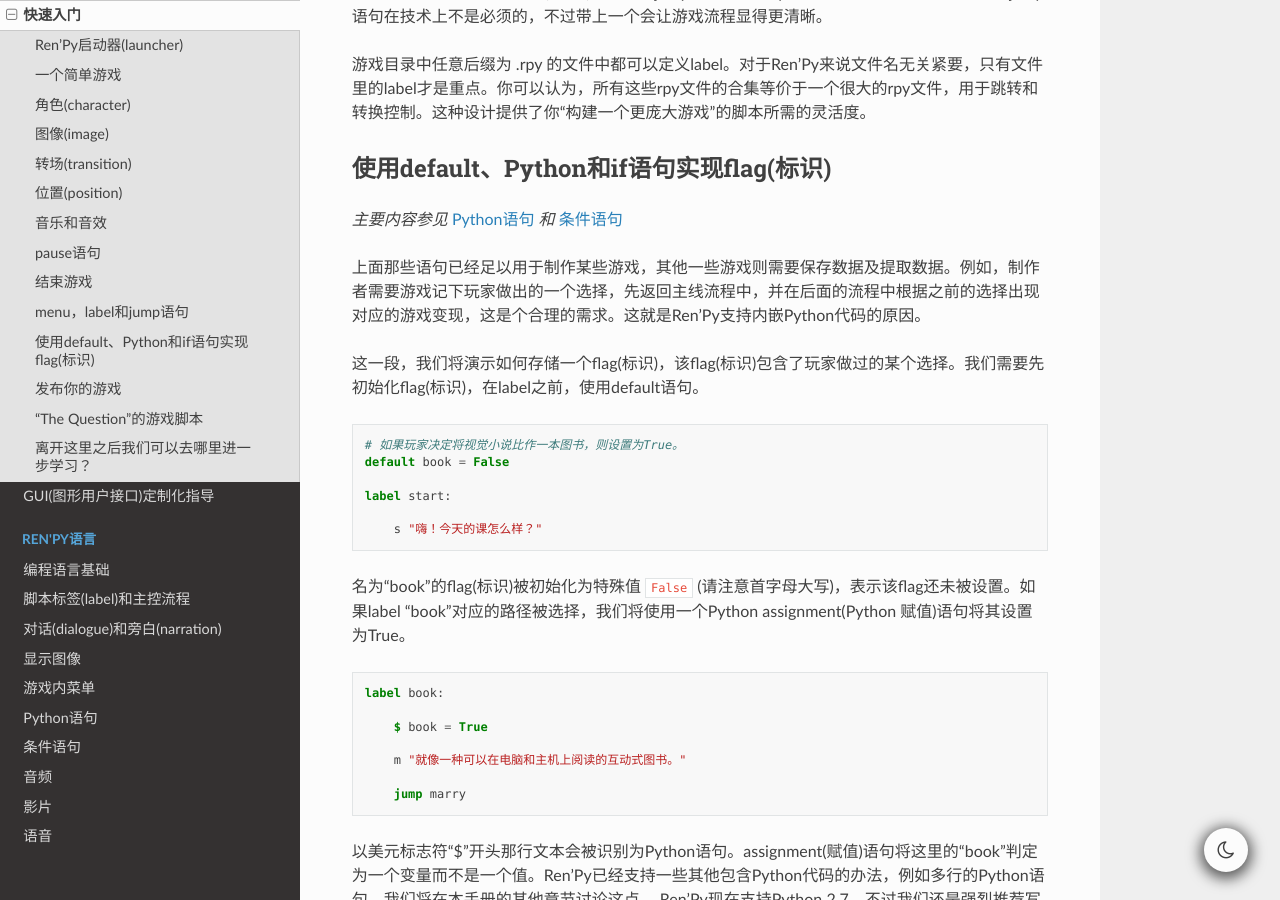
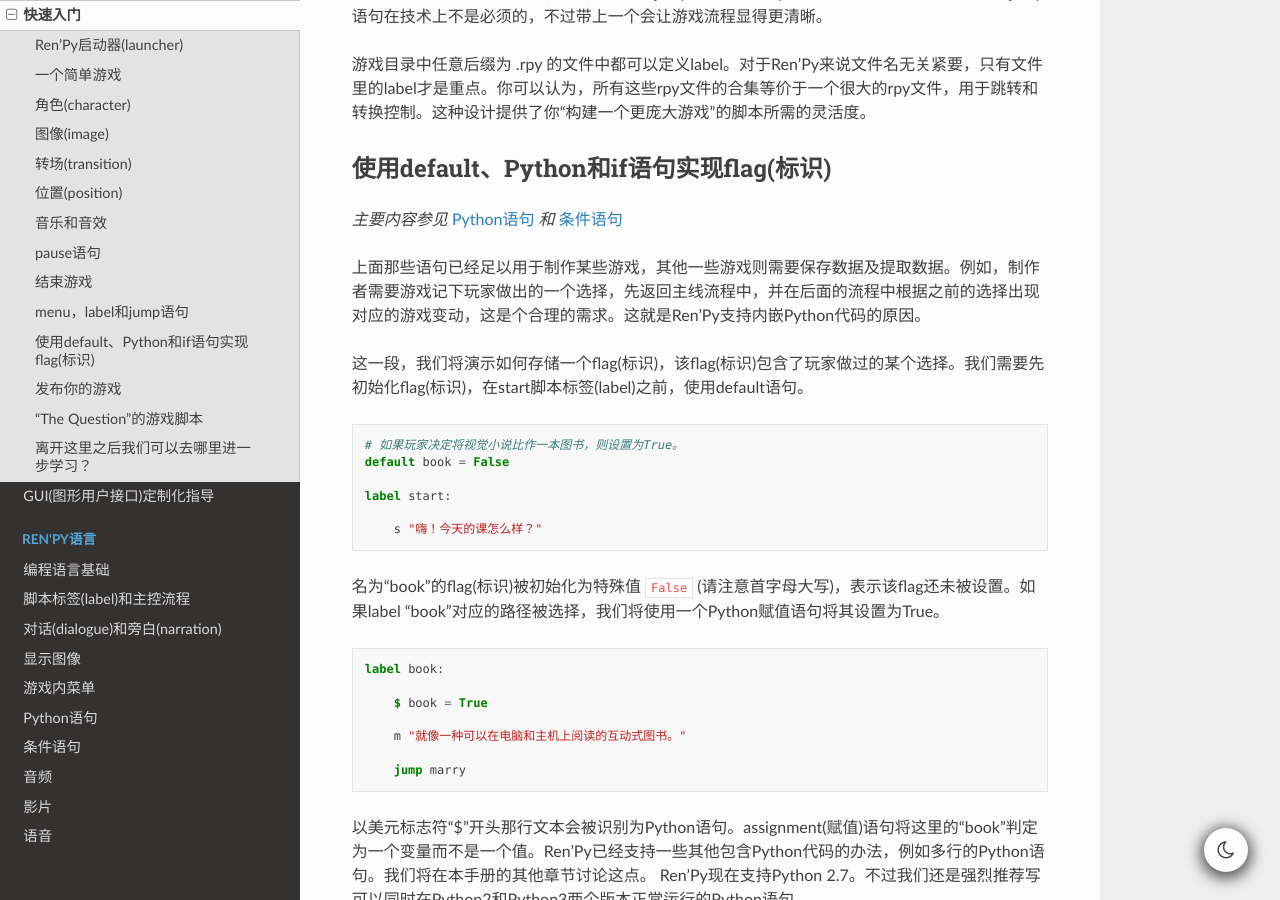
Before and after one commit to 3DMXM/Renpydoc-ranslate, a Sphinx documentation site: the page built from source/quickstart.rst, in a window 1280 px wide and 900 px high, scrolled down 12207 px. Built offline with Sphinx 7.4.7 and the Read the Docs theme 2.0.0, drawn with Linux system fonts in a browser that asks for light colours; the version number could not be read and is left out.

Commit message:
Some fix of Quickstart.

```diff
--- a/source/quickstart.rst
+++ b/source/quickstart.rst
@@ -456,9 +456,9 @@ menu语句能够给玩家提供一个分支选项::
 
 *主要内容参见* :doc:`python` *和* :doc:`conditional`
 
-上面那些语句已经足以用于制作某些游戏，其他一些游戏则需要保存数据及提取数据。例如，制作者需要游戏记下玩家做出的一个选择，先返回主线流程中，并在后面的流程中根据之前的选择出现对应的游戏变现，这是个合理的需求。这就是Ren'Py支持内嵌Python代码的原因。
+上面那些语句已经足以用于制作某些游戏，其他一些游戏则需要保存数据及提取数据。例如，制作者需要游戏记下玩家做出的一个选择，先返回主线流程中，并在后面的流程中根据之前的选择出现对应的游戏变动，这是个合理的需求。这就是Ren'Py支持内嵌Python代码的原因。
 
-这一段，我们将演示如何存储一个flag(标识)，该flag(标识)包含了玩家做过的某个选择。我们需要先初始化flag(标识)，在label之前，使用default语句。 ::
+这一段，我们将演示如何存储一个flag(标识)，该flag(标识)包含了玩家做过的某个选择。我们需要先初始化flag(标识)，在start脚本标签(label)之前，使用default语句。 ::
 
     # 如果玩家决定将视觉小说比作一本图书，则设置为True。
     default book = False
@@ -467,7 +467,7 @@ menu语句能够给玩家提供一个分支选项::
 
         s "嗨！今天的课怎么样？"
 
-名为“book”的flag(标识)被初始化为特殊值 ``False`` (请注意首字母大写)，表示该flag还未被设置。如果label “book”对应的路径被选择，我们将使用一个Python assignment(Python 赋值)语句将其设置为True。 ::
+名为“book”的flag(标识)被初始化为特殊值 ``False`` (请注意首字母大写)，表示该flag还未被设置。如果label “book”对应的路径被选择，我们将使用一个Python赋值语句将其设置为True。 ::
 
 
     label book:
```
